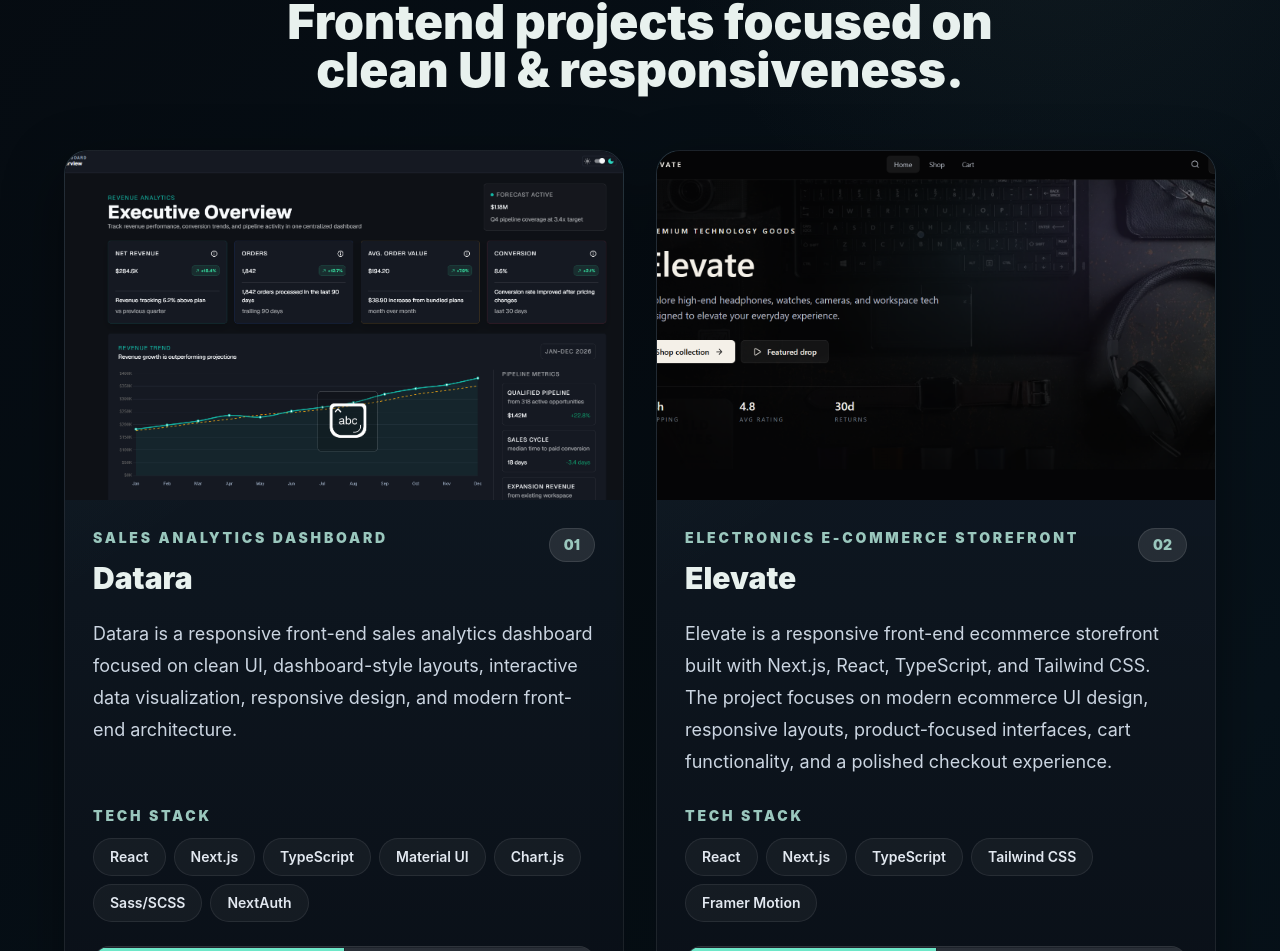
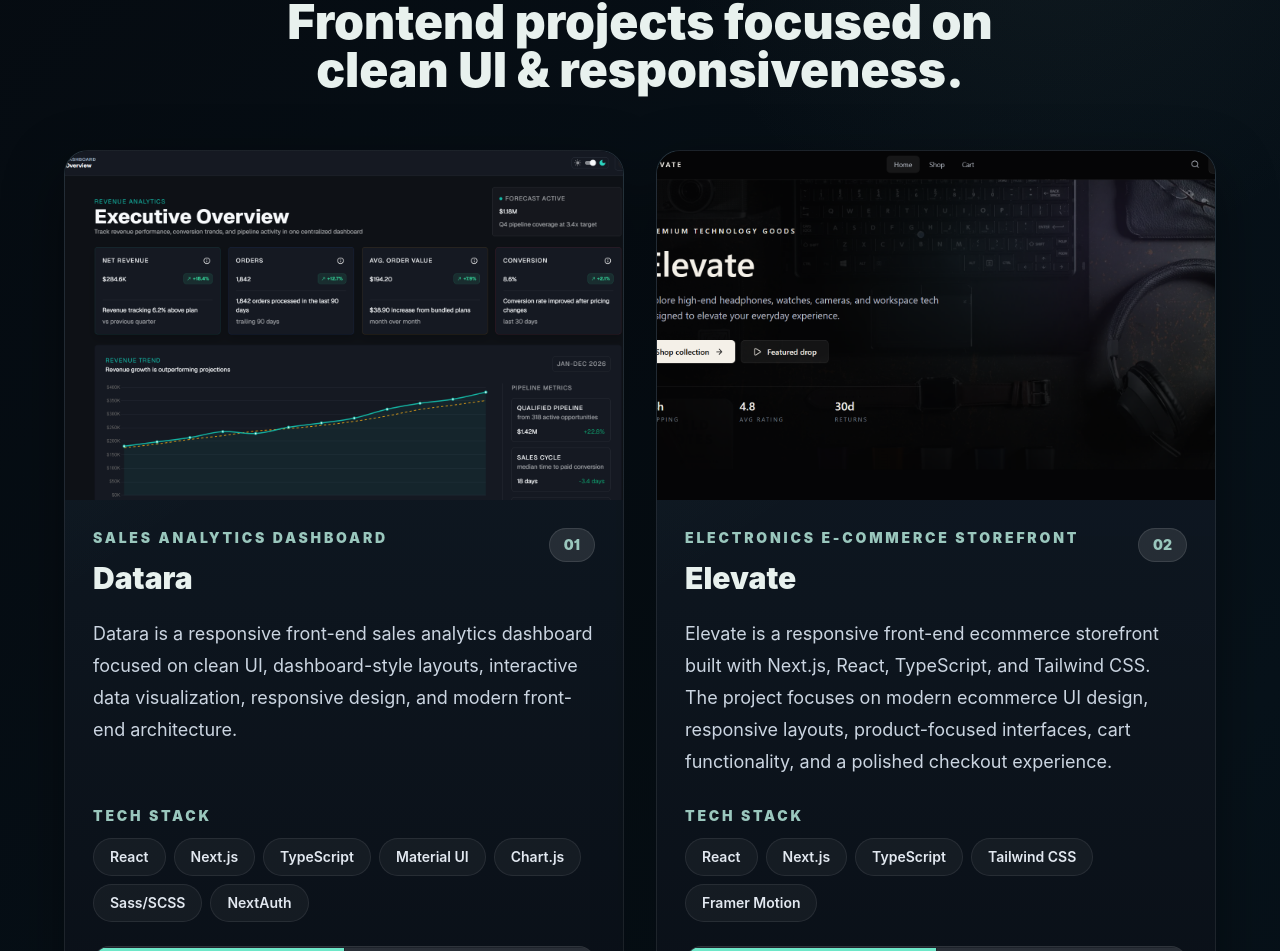
Before and after one commit to Alvarez-J1/Frontend-Portfolio, a Next.js app: page / in a window 1280 px wide. Shown: the part 994-1945 px from the top of the page. Built offline with nearby package versions, Linux system fonts and the light colour scheme.

Commit message:
changed the screenshot of datara

```diff
--- a/app/page.tsx
+++ b/app/page.tsx
@@ -355,7 +355,7 @@ const projects = [
       "NextAuth",
     ],
     accent: "from-teal-300 to-slate-400",
-    screenshot: "/datara.png",
+    screenshot: "/datara1.png",
     screenshotAlt: "Datara sales analytics dashboard screenshot",
     actions: [
       {
```
Also changed, not shown: public/datara1.png (added).
